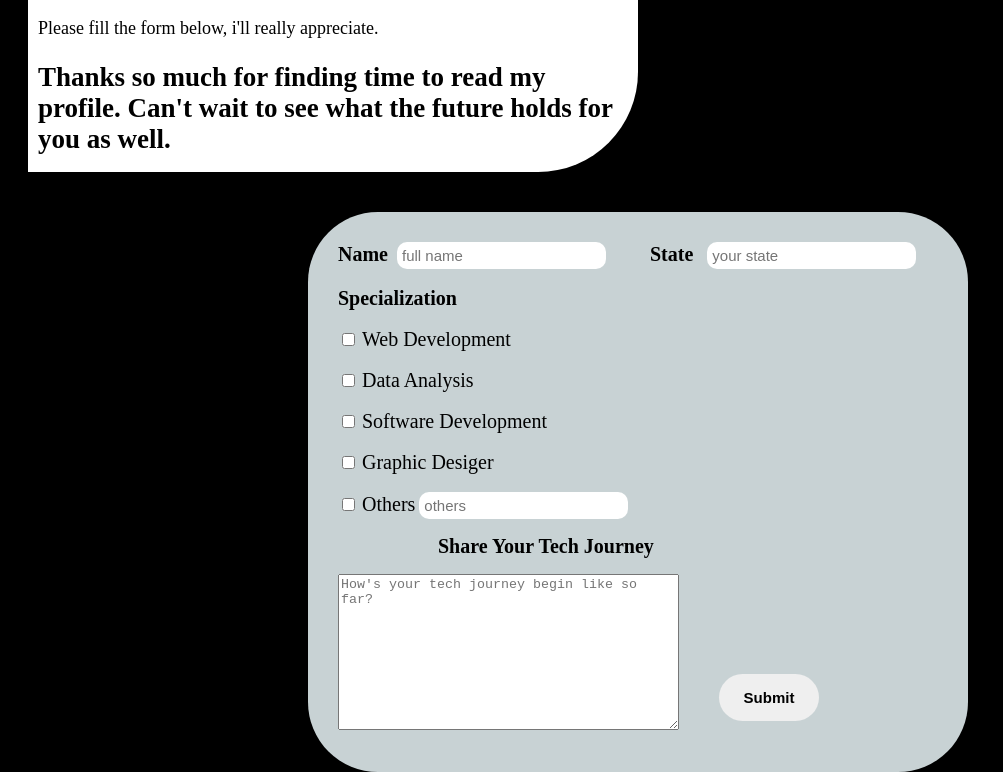
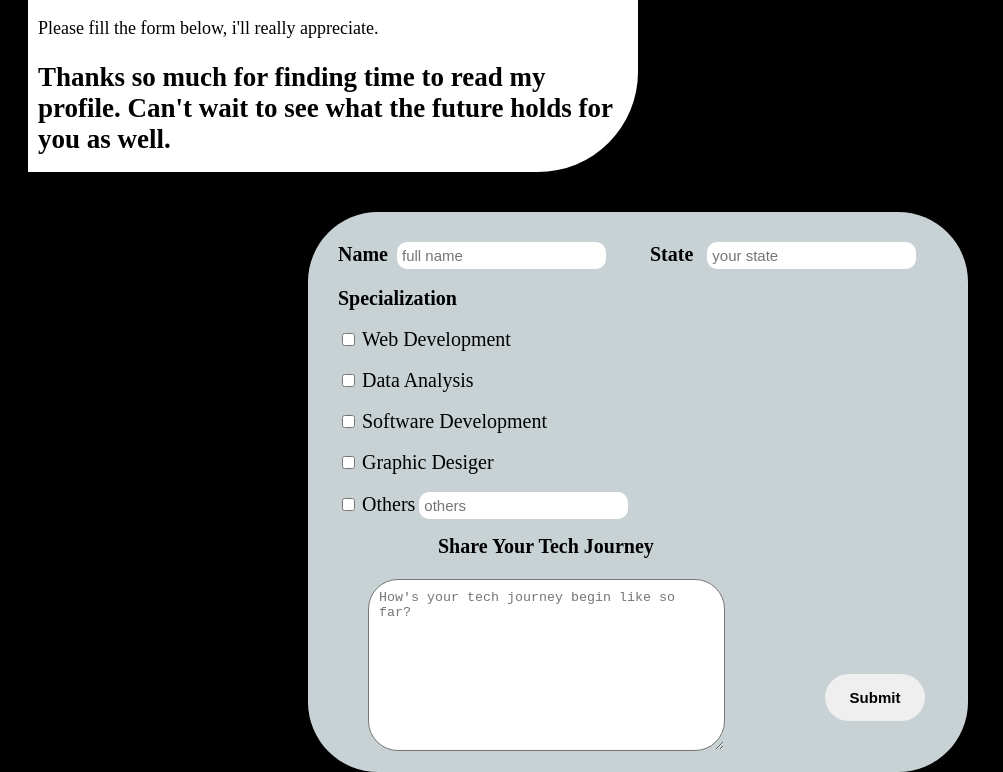
Before and after one commit to chinedudavid03/My-Tech-Journey., a plain HTML site: page index.html in a window 1280 px wide. Shown: the part 968-1740 px from the top of the page, without its empty margins (0-1003 px from the left). Drawn offline with Linux system fonts and the light colour scheme.

Commit message:
initial commit

```diff
--- a/style.css
+++ b/style.css
@@ -48,7 +48,7 @@ body{
     padding-bottom: 30px;
 }
 
-.text{
+#textarea{
     margin-left: 30px;
     margin-top: 5px;
     margin-right: 60px;
```
